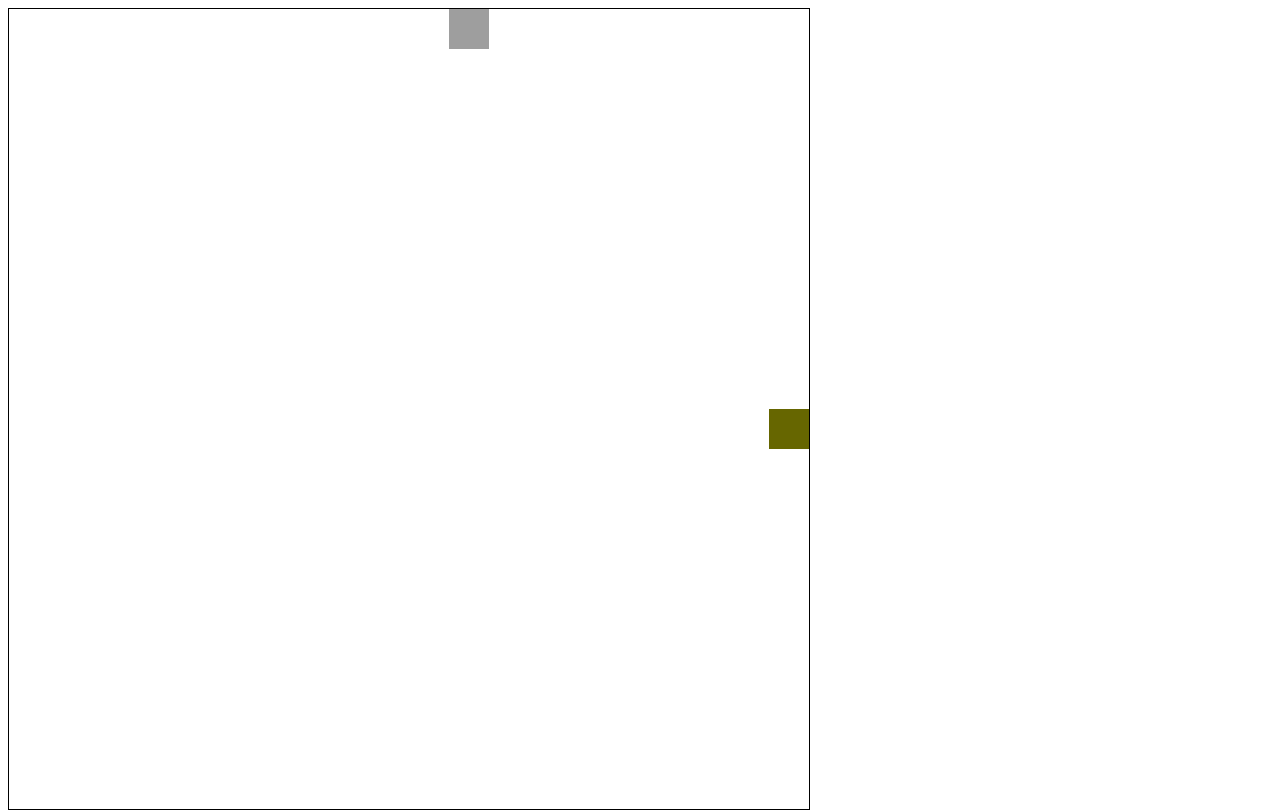
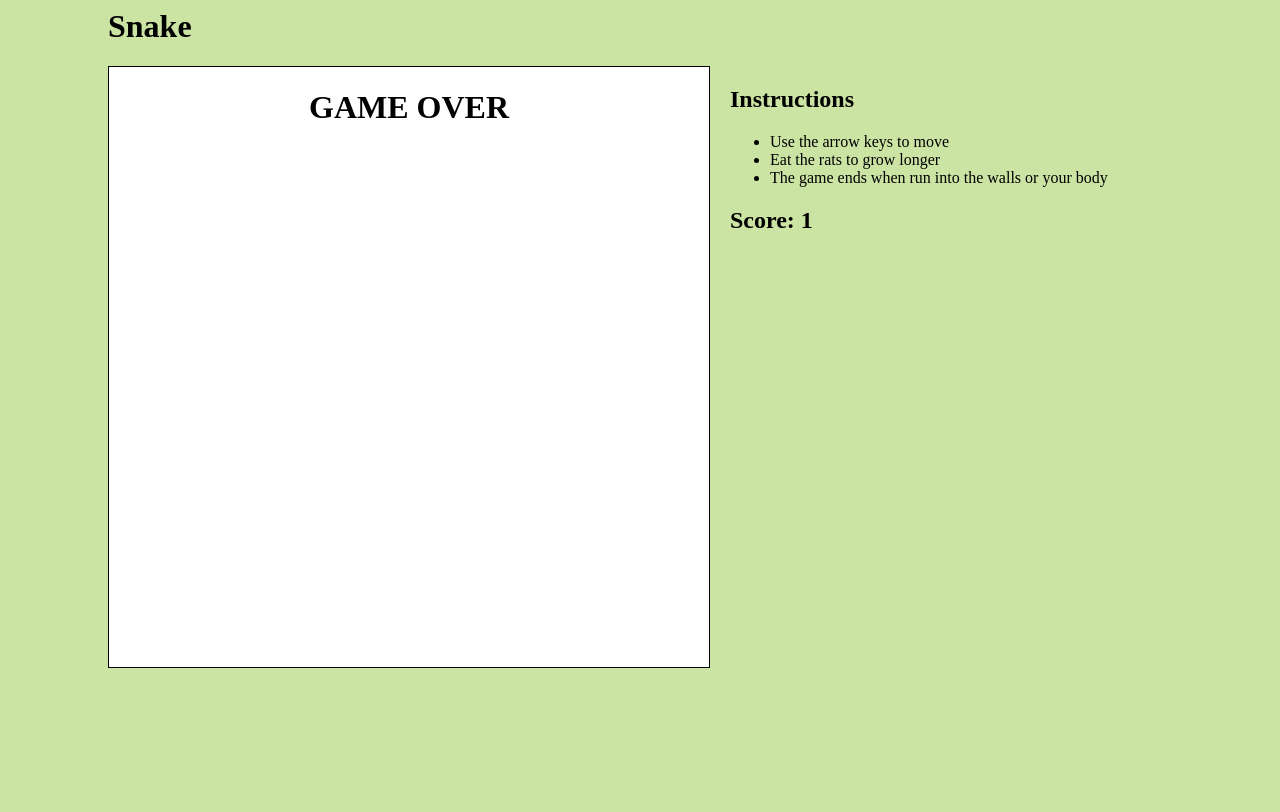
Before and after one commit to lcevans/Snake, a plain HTML site: page snake/index.html in a window 1280 px wide. Drawn offline with Linux system fonts and the light colour scheme; grey boxes are pictures that could not be loaded.

Commit message:
Improve visuals

```diff
--- a/snake/index.html
+++ b/snake/index.html
@@ -1,3 +1,5 @@
+<h1 class="title">Snake</h1>
+
 <html>
 	<head>
 		<link href='snake.css' rel='stylesheet'>
@@ -14,8 +16,19 @@
  		</script>
 	</head>
 	<body>
-		<div class="board">
+		<div class="board"></div>
 
+		<div class="instructions">
+			<h2>Instructions</h2>
+			<ul>
+				<li>Use the arrow keys to move</li>
+				<li>Eat the rats to grow longer</li>
+				<li>The game ends when run into the walls or your body</li>
+			</ul>
+
+			<h2 class="score" data-score="1">Score: 1</h2>
 		</div>
+
+
 	</body>
 </html>
--- a/snake/snake.css
+++ b/snake/snake.css
@@ -1,20 +1,29 @@
+html {
+	background: #CBE3A3;
+}
+
+.title, .board{
+	margin-left: 100px;
+}
+
 .board {
-	height: 800px;
-	width: 800px;
+	height: 600px;
+	width: 600px;
 	background: white;
 	border: 1px solid black;
+	float: left;
 }
 
 
 .column {
-	height: 800px;
-	width: 40px;
+	height: 600px;
+	width: 30px;
 	float: left;
 }
 
 .square {
-	height: 40px;
-	width: 40px;
+	height: 30px;
+	width: 30px;
 }
 
 .square[occupant="snake"] {
@@ -22,6 +31,21 @@
 }
 
 .square[occupant="apple"] {
-	background:url("http://www.wideawakeinwonderland.com/wp-content/uploads/2013/09/616_1367723175.jpg");
-	background-size:40px 40px;
+	background:url("Rat.jpg");
+	background-size:30px 30px;
 }
+
+.instructions {
+	margin-left: 20px;
+	width: 90% - 600px;
+	float: left;
+	display: inline-block;
+}
+
+.game-over {
+	text-align: center;
+}
+
+.score {
+	width: 90% - 600px;
+}
--- a/snake/snake.js
+++ b/snake/snake.js
@@ -17,7 +17,7 @@
 		var newPos = [oldPos[0]+Snake.DIRS[this.dir][0],
 									oldPos[1]+Snake.DIRS[this.dir][1]];
 		if (this.hitSelf(newPos) || this.hitWall(newPos)) {
-			alert("You dead, bro.");
+			$(".board").html('<h1 class="game-over">GAME OVER</h1>');
 			window.clearInterval(intervalID);
 		}
 		else {
@@ -25,7 +25,12 @@
 			if ((newPos[0] != board.apple[0]) || (newPos[1] != board.apple[1])) {
 				this.segments.shift();
 			} else {
+				// Hit the apple/rat
 				board.apple = null;
+				var score = $(".score").attr("data-score");
+				score++;
+				$(".score").attr("data-score", score);
+				$(".score").html("Score: " + score);
 			}
 		}
 	}
```
Also changed, not shown: snake/Rat.jpg (added).
